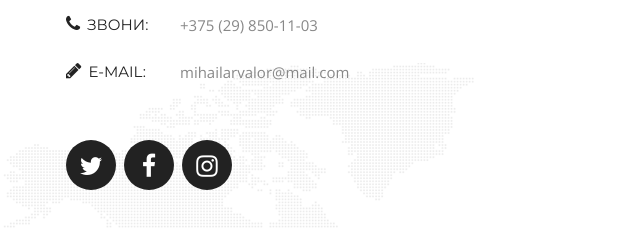
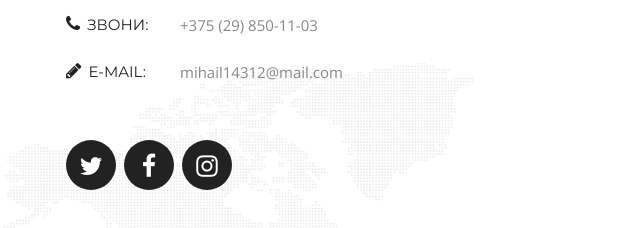
Before and after one commit to MikeArvalor/about-village, a plain HTML site: page index.html in a window 1280 px wide. Shown: the part 3504-3732 px from the top of the page, 72-712 px from the left. Drawn offline with nearby package versions, Linux system fonts and the light colour scheme.

Commit message:
Update index.html

```diff
--- a/index.html
+++ b/index.html
@@ -211,7 +211,7 @@
 					</div>
 					<div class="contact-info-box email clearfix">
 						<h3><i class="fa fa-pencil"></i>e-mail:</h3>
-						<span>mihailarvalor@mail.com</span>
+						<span>mihail14312@mail.com</span>
 					</div>
 
 					<ul class="social-link">
```
